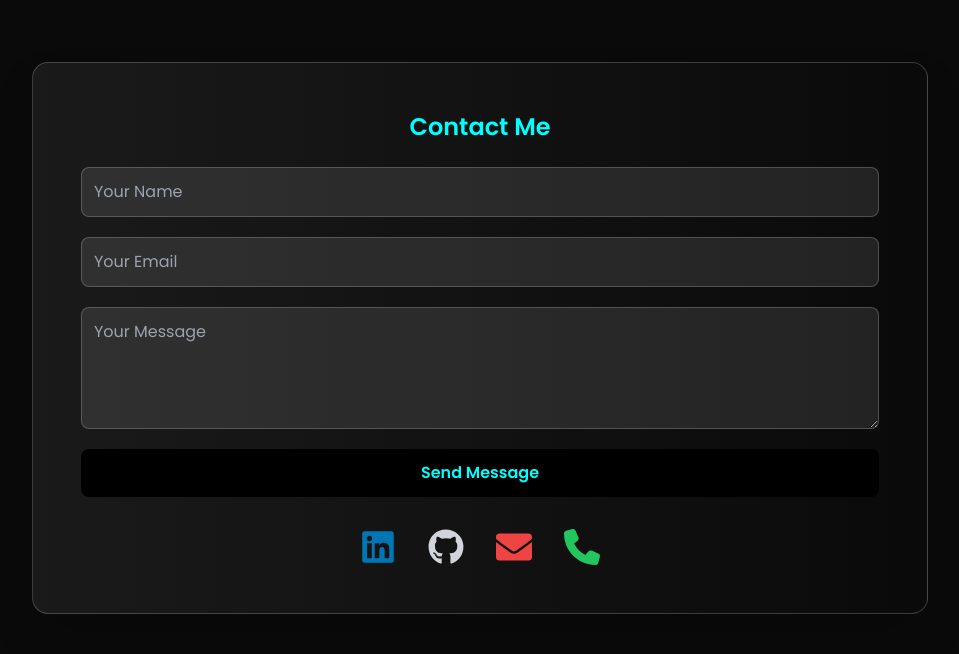
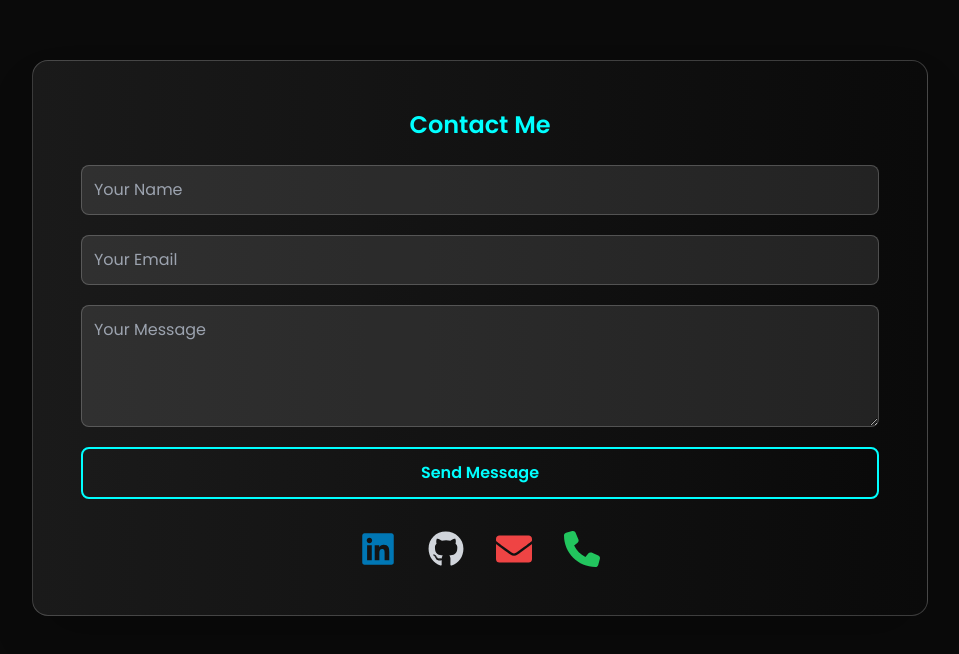
Before and after one commit to levi2104/my-portfolio, a React (Vite) app: page / in a window 1280 px wide. Shown: the part 2462-3116 px from the top of the page, without its empty margins (160-1119 px from the left). Built offline with nearby package versions, Linux system fonts and the light colour scheme; a web font is replaced by a local one.

Commit message:
Update ContactUs.jsx

```diff
--- a/src/Pages/ContactUs.jsx
+++ b/src/Pages/ContactUs.jsx
@@ -71,7 +71,7 @@ const ContactMe = () => {
           />
           <motion.button
             type="submit"
-            className="p-3 [@media_(min-width:100px)]:text-neonBlue bg-black font-semibold rounded-lg"
+            className="p-3 [@media_(min-width:100px)]:text-neonBlue bg-gradient-to-r from-[#1a1a1a] to-[#0a0a0a] border-2 border-neonBlue font-semibold rounded-lg"
             whileHover={{ scale: 1.04 }}
             transition={{ duration: 0.3, ease: "easeOut" }}
           >
```
